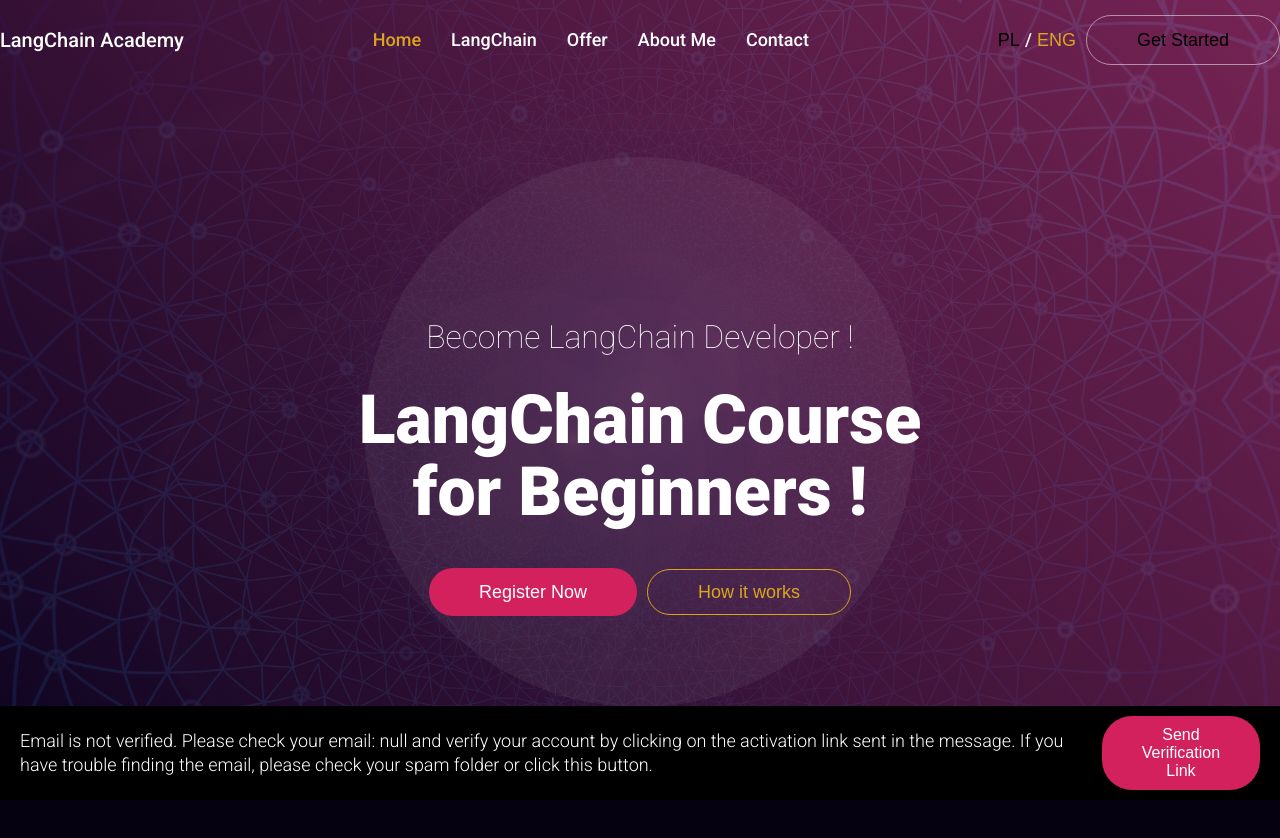
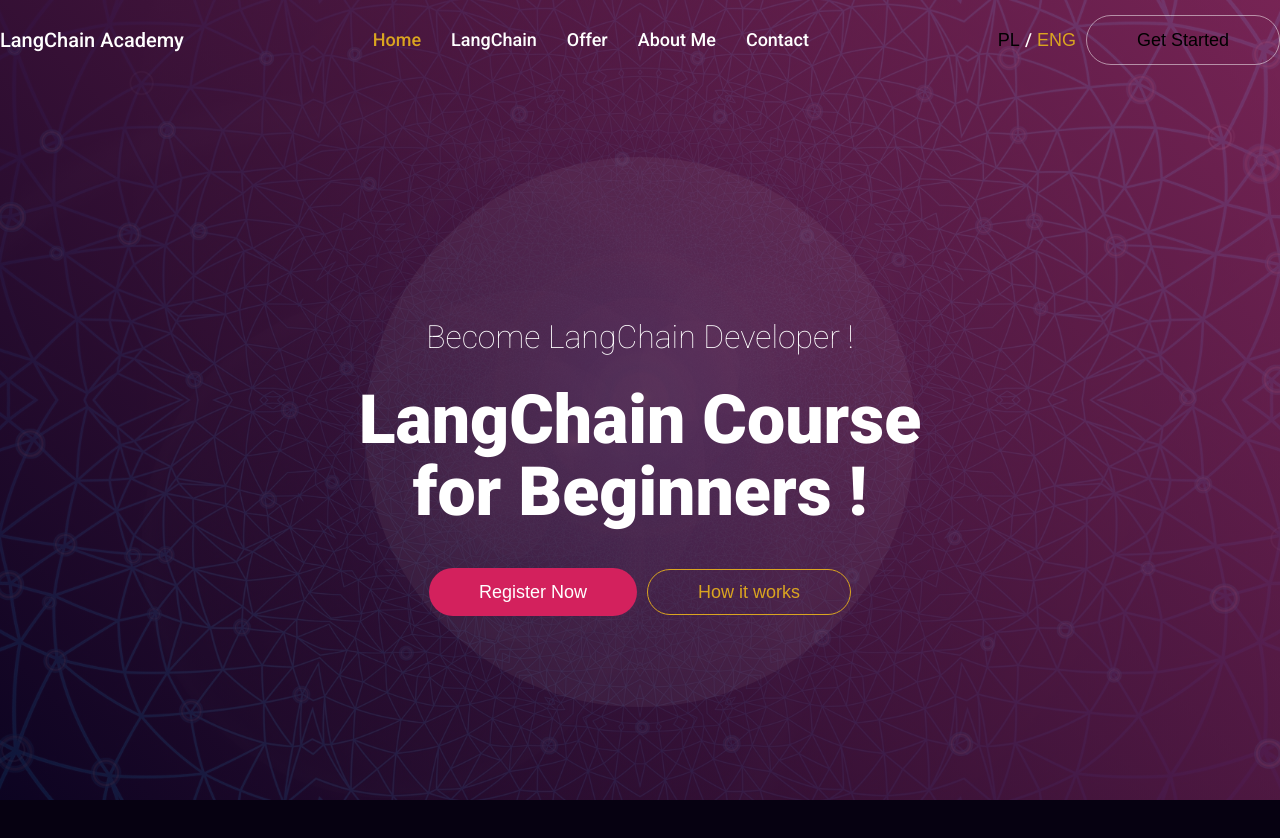
Before and after one commit to SzEmil/LangChain-LearningPlatform, a React (Vite) app in the folder client/: page / in a window 1280 px wide. Shown: the top 838 px of the page. Built offline with nearby package versions, Linux system fonts and the light colour scheme; no server answers.

Commit message:
verify modal bug fixed

```diff
--- a/client/src/Components/SharedLayout/SharedLayout.tsx
+++ b/client/src/Components/SharedLayout/SharedLayout.tsx
@@ -30,6 +30,7 @@ export const SharedLayout = () => {
   const currentCourseId = useSelector(selectCurrentCourseId);
   const isEmailConfirmed = useSelector(selectAuthUserEmailConfrimed);
   const userEmail = useSelector(selectAuthUserEmail);
+  const isLoggedIn = useSelector(selectAuthUserIsLoggedIn);
 
   const closeUserNav = () => {
     setUserModalOpen(false);
@@ -48,7 +49,6 @@ export const SharedLayout = () => {
     };
   }, [userModalOpen]);
 
-  const isLoggedIn = useSelector(selectAuthUserIsLoggedIn);
   function getCurrentYear() {
     const currentDate = new Date();
     const currentYear = currentDate.getFullYear();
@@ -80,7 +80,7 @@ export const SharedLayout = () => {
   };
   return (
     <div className={css.sharedLayout}>
-      {!isEmailConfirmed && (
+      {!isEmailConfirmed && isLoggedIn && (
         <div className={css.verifyModal}>
           <div className={css.verifyModalTextWrapper}>
             <p className={css.verifyModalText}>
```
